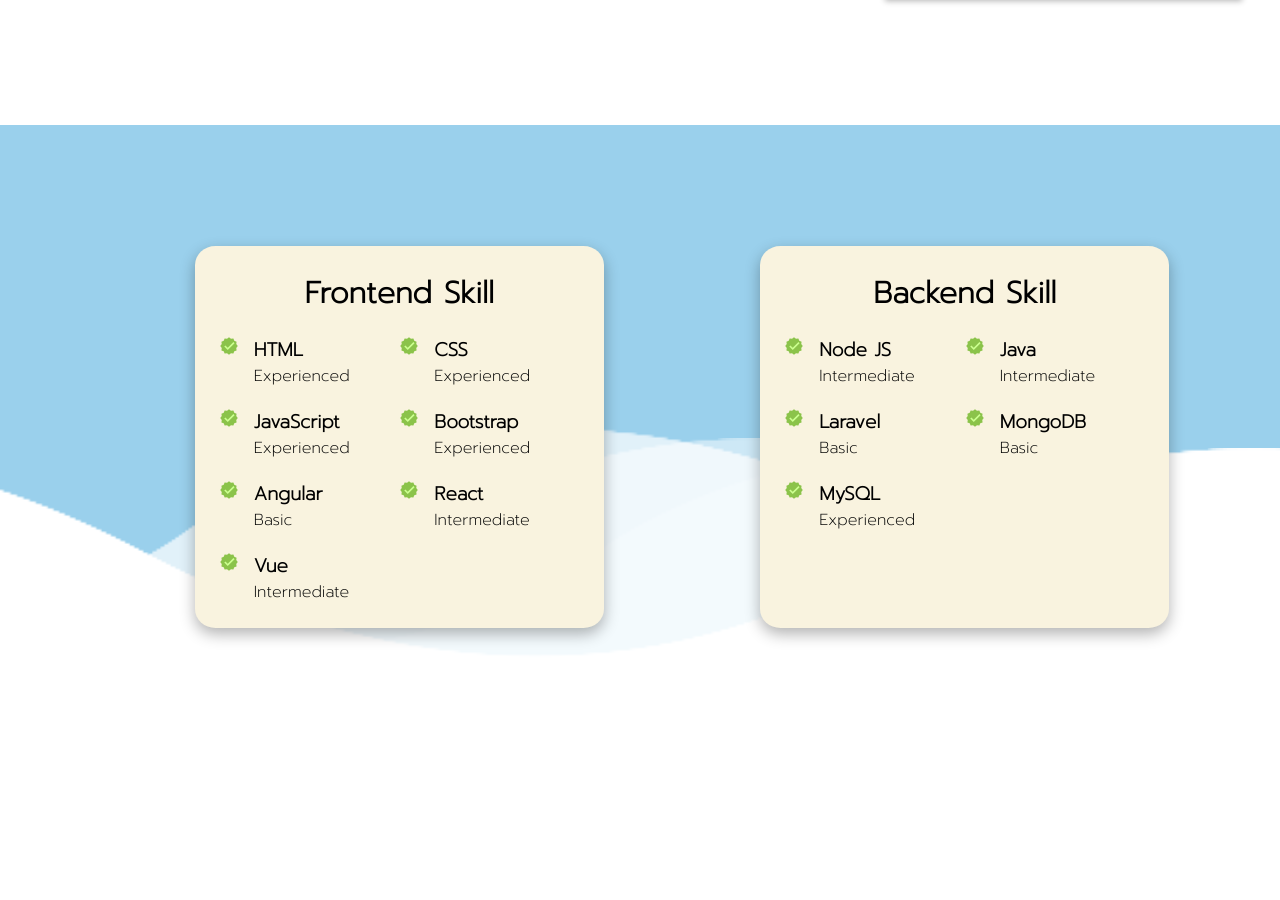
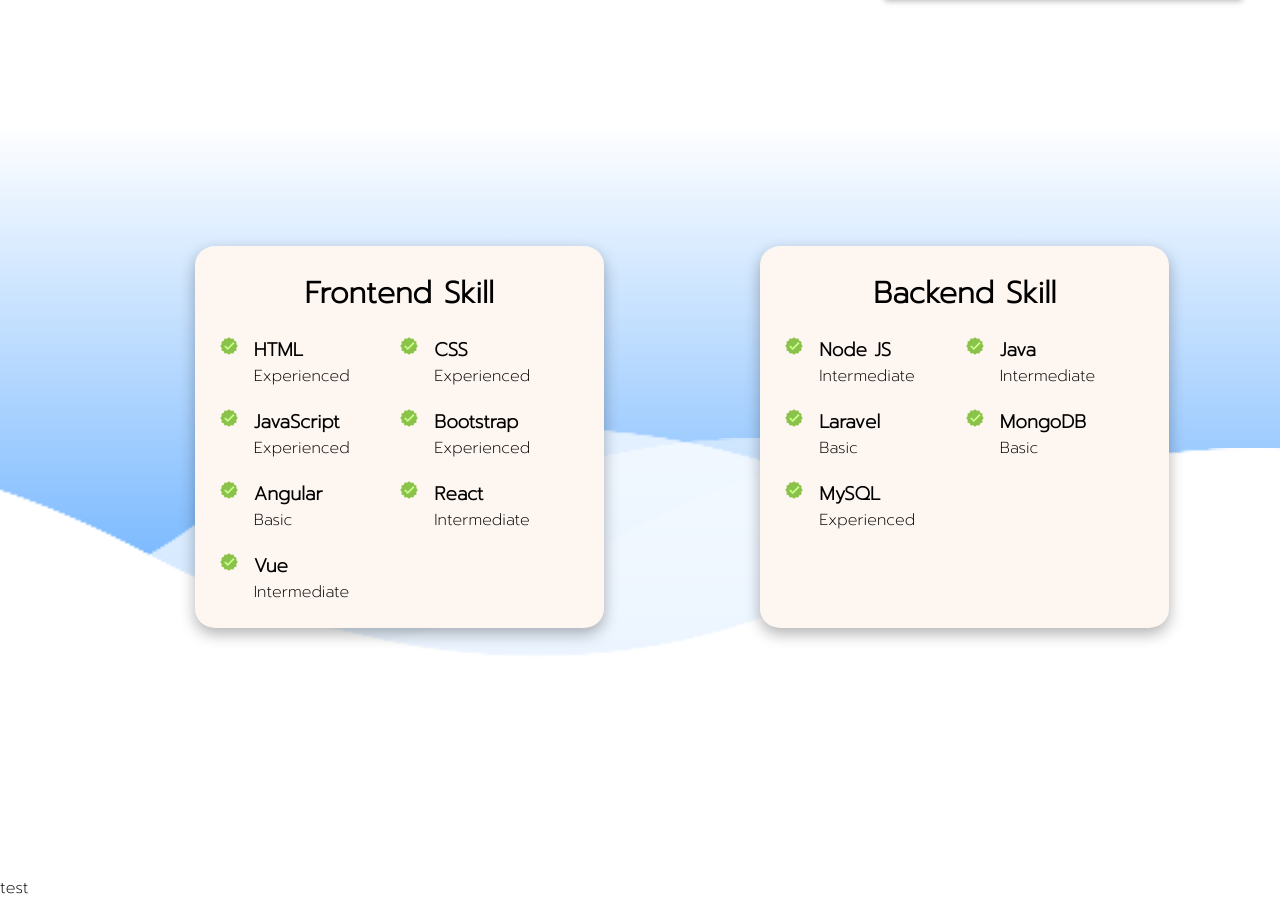
Before and after one commit to thanikth/resume, a React (Create React App) app: page / in a window 1280 px wide. Shown: the part 1600-2500 px from the top of the page. Before the commit the page ends 2476 px from the top, so only its background shows below. Built offline with nearby package versions, Linux system fonts and the light colour scheme.

Commit message:
improve color page skill

```diff
--- a/src/App.js
+++ b/src/App.js
@@ -2,6 +2,7 @@
 import Head from './components/Head/head'
 import Aboutout from './components/Aboutme/aboutme';
 import Skill from './components/Skill/skill'
+import Work from './components/Work/work';
 
 function App() {
   return (
@@ -10,6 +11,7 @@
       <Head />
       <Aboutout />
       <Skill />
+      <Work />
     </>
 
 
--- a/src/components/Aboutme/aboutme.js
+++ b/src/components/Aboutme/aboutme.js
@@ -2,7 +2,7 @@
 import './aboutme.css'
 import imageAbout from '../../img/aboutme.jpeg'
 
-function aboutme() {
+function Aboutme() {
     return (
         <div className="aboutme" id="about">
             <div className="aboutme-con">
@@ -28,4 +28,4 @@
     )
 }
 
-export default aboutme
+export default Aboutme
--- a/src/components/Skill/skill.css
+++ b/src/components/Skill/skill.css
@@ -2,8 +2,8 @@
   max-width: 100%;
   margin: 10% auto;
   padding: 0 3%;
-  background-color: #9ad0ec;
-  /* background-color: #1572a1; */
+  /* background-color: #9ad0ec; */
+  background-image: linear-gradient(#ffff, #439cfe);
   position: relative;
   overflow: hidden;
 }
@@ -21,7 +21,7 @@
   box-shadow: 0px 6px 15px rgba(0, 0, 0, 0.3);
   padding: 2%;
   /* background-color: #1572a1; */
-  background-color: #f9f3df;
+  background-color: #fef6f1;
   border-radius: 5%;
 }
 .skill-front {
--- a/src/components/Skill/skill.js
+++ b/src/components/Skill/skill.js
@@ -3,7 +3,7 @@
 import './wave.css'
 import { FcApproval } from "react-icons/fc";
 
-function skill() {
+function Skill() {
     return (
         <div className="skill" id='/skill'>
             <div className="skill-con">
@@ -78,4 +78,4 @@
     )
 }
 
-export default skill
+export default Skill
--- /dev/null
+++ b/src/components/Work/work.js
@@ -0,0 +1,18 @@
+import React from 'react'
+import './work.css'
+
+function Work() {
+    return (
+        <div className='work' id='work'>
+            <div className="work-con">
+                <div className="work-text">
+                    <div className="work-card">
+                        test
+                    </div>
+                </div>
+            </div>
+        </div>
+    )
+}
+
+export default Work
```
Also changed, not shown: src/components/Work/work.css (added).
